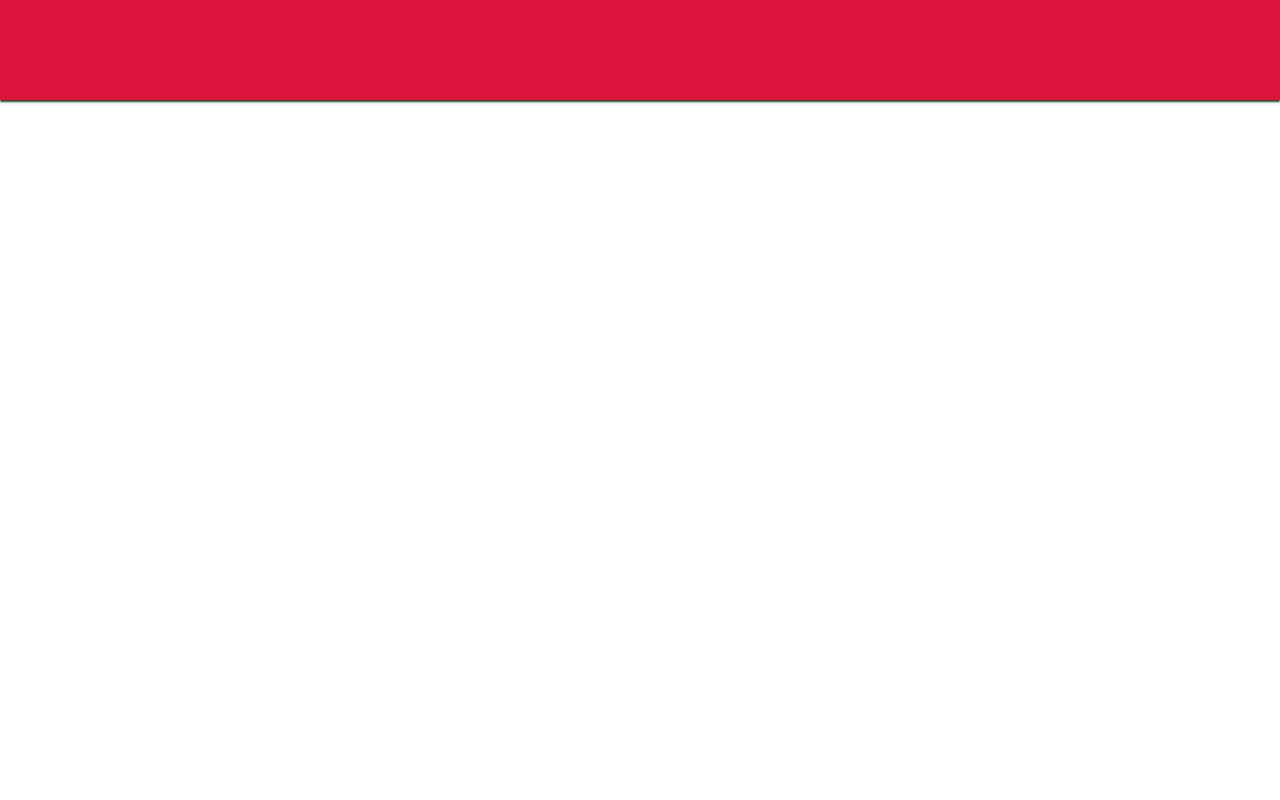
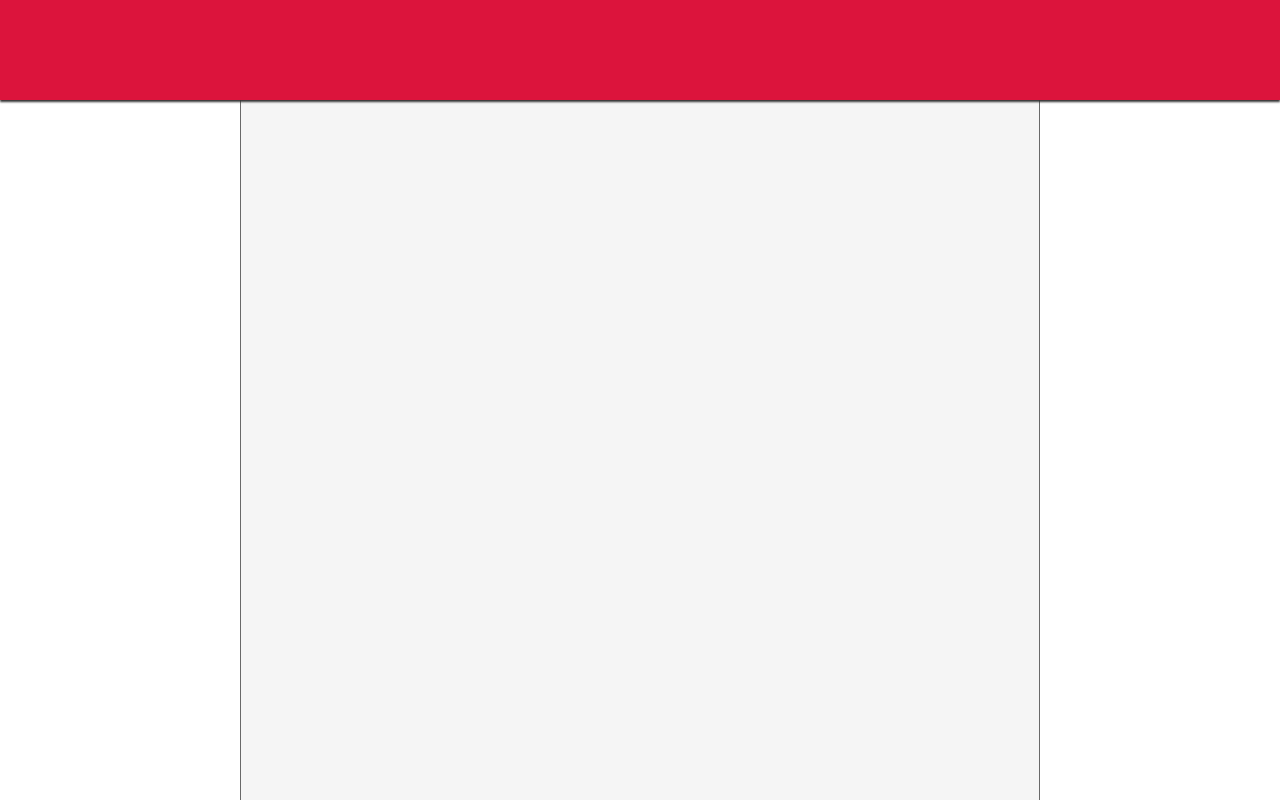
Before and after one commit to EineGeist/games, a React app: page / in a window 1280 px wide. Built offline with nearby package versions, Linux system fonts and the light colour scheme.

Commit message:
Add App styles

```diff
--- /dev/null
+++ b/src/app/App.scss
@@ -0,0 +1,18 @@
+@import 'utils';
+
+#app {
+  display: flex;
+  flex-direction: column;
+  min-height: 100vh;
+}
+
+.app-main {
+  box-sizing: border-box;
+  flex: 1;
+  width: 800px;
+  margin: 0 auto;
+  padding: 1rem;
+  background-color: get-color(light);
+  border-left: 1px solid get-color(grey);
+  border-right: 1px solid get-color(grey);
+}
--- a/src/app/App.tsx
+++ b/src/app/App.tsx
@@ -1,4 +1,5 @@
 import React, { FC } from 'react';
+import './App.scss';
 import Header from './Header/Header';
 
 const App: FC = () => {
```
